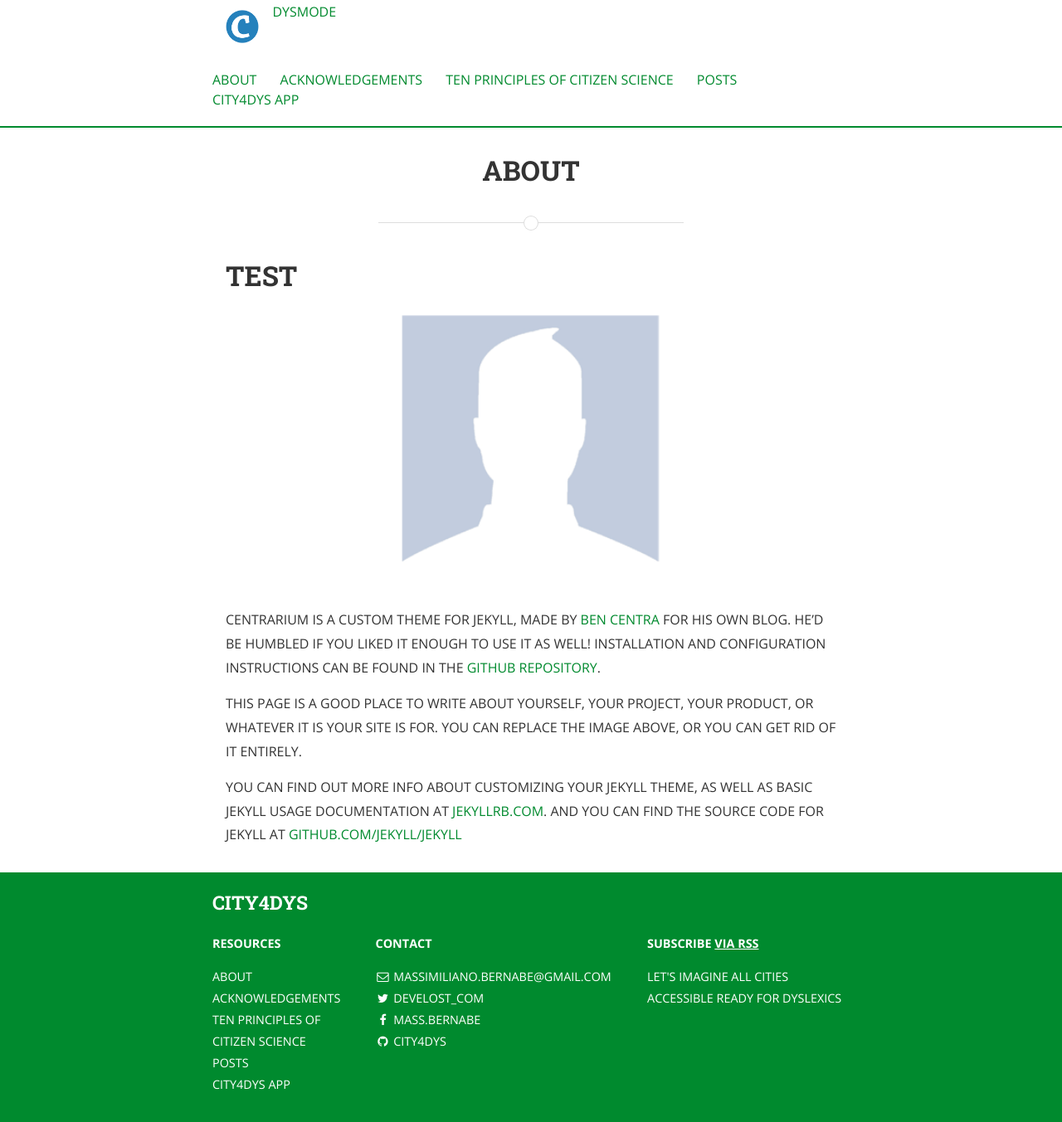
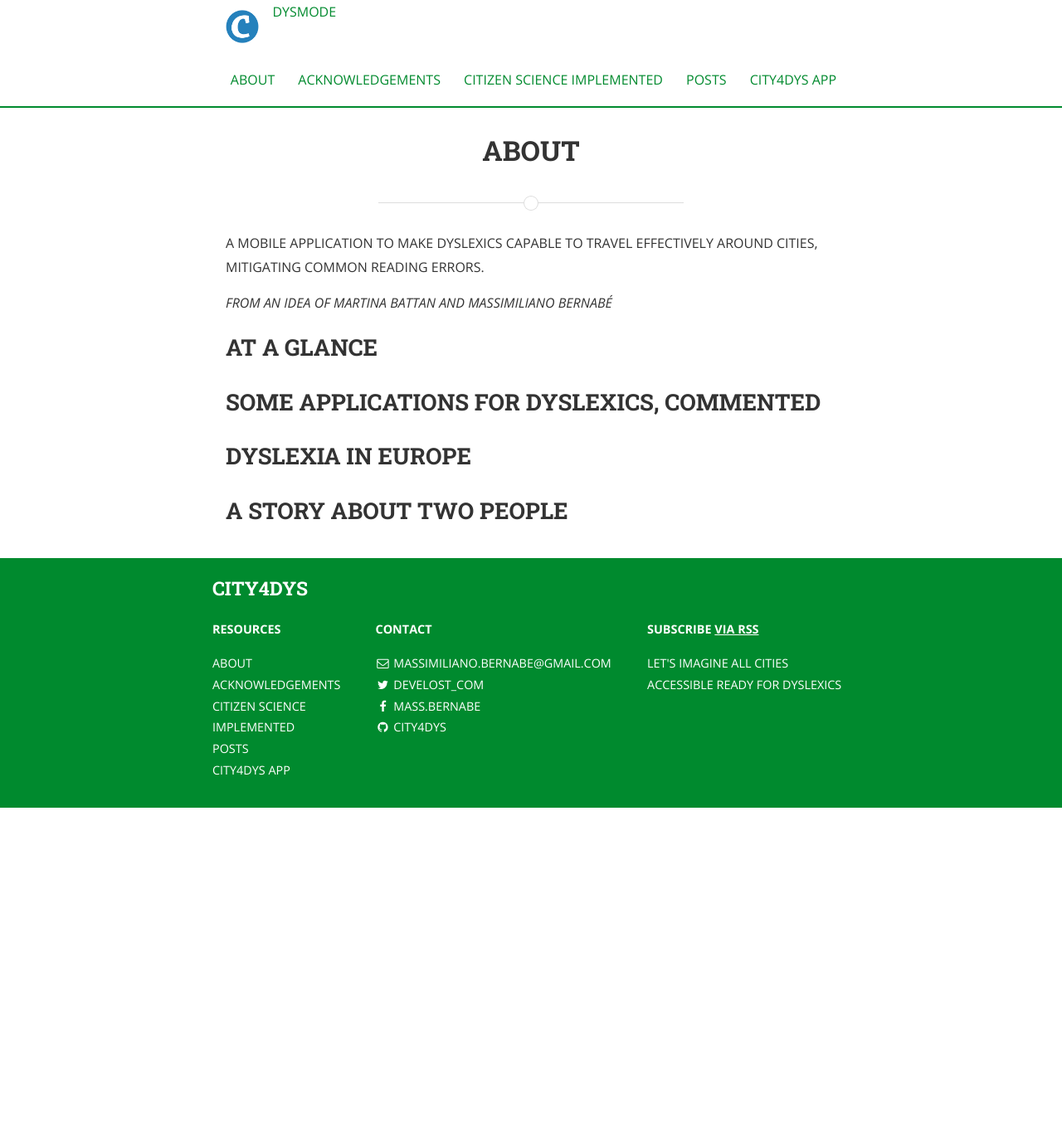
Before and after one commit to city4dys/city4dys.github.io, a Jekyll site: the page built from about.md, in a window 1280 px wide. Shown: the whole page at 83% size. Built offline with Jekyll 4.4.1, drawn with Linux system fonts in a browser that asks for light colours; nearby versions of some CDN libraries; a style sheet for code colours, icons or effects is not loaded; after the commit the page ends 974 px from its top, so only the background shows below that.

Commit message:
addede about page

```diff
--- a/CCC_index.html
+++ /dev/null
@@ -1,6 +0,0 @@
-<html>
-<body>
-    <a href="/">this page</a>
-    <a href="/test-city-01">test city 01</a>
-</body>
-</html>
--- a/about.md
+++ b/about.md
@@ -4,17 +4,15 @@ title: About
 permalink: /about/
 ---
 
+A mobile application to make dyslexics capable to travel effectively around cities, mitigating common reading errors.
 
-# Test
+*from an idea of Martina Battan and Massimiliano Bernabé*
 
-<img src="{{ site.baseurl }}/assets/profile-placeholder.gif" title="Profile Picture" class="profile">
 
-Centrarium is a custom theme for Jekyll, made by [Ben Centra][bencentra] for his own blog. He'd be humbled if you liked it enough to use it as well! Installation and configuration instructions can be found in the [GitHub repository](https://github.com/bencentra/centrarium).
+## At a glance
 
-This page is a good place to write about yourself, your project, your product, or whatever it is your site is for. You can replace the image above, or you can get rid of it entirely.
+## Some applications for dyslexics, commented
 
-You can find out more info about customizing your Jekyll theme, as well as basic Jekyll usage documentation at [jekyllrb.com](http://jekyllrb.com/). And you can find the source code for Jekyll at [github.com/jekyll/jekyll](https://github.com/jekyll/jekyll)
+## Dyslexia in Europe
 
-[centrarium]: https://github.com/bencentra/centrarium
-[bencentra]: http://bencentra.com
-[jekyll]: https://github.com/jekyll/jekyll
+## A story about two people
--- a/citizen_science.md
+++ b/citizen_science.md
@@ -1,6 +1,6 @@
 ---
 layout: page
-title: Ten principles of Citizen Science
+title: Citizen Science implemented
 permalink: /citizen-science/
 ---
 
```
Also changed, not shown: acknowledgements.md (+2 -2 lines).
